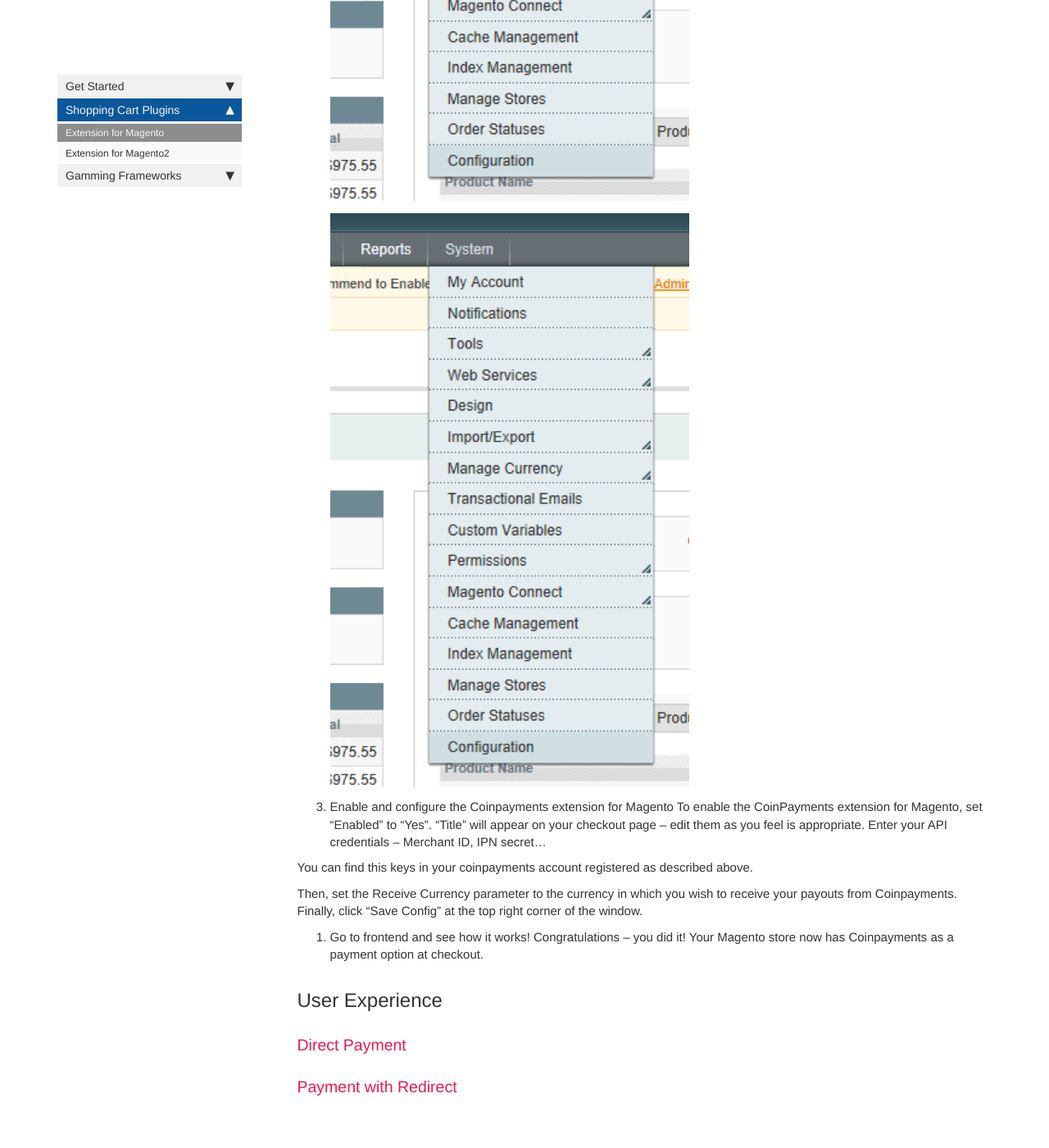
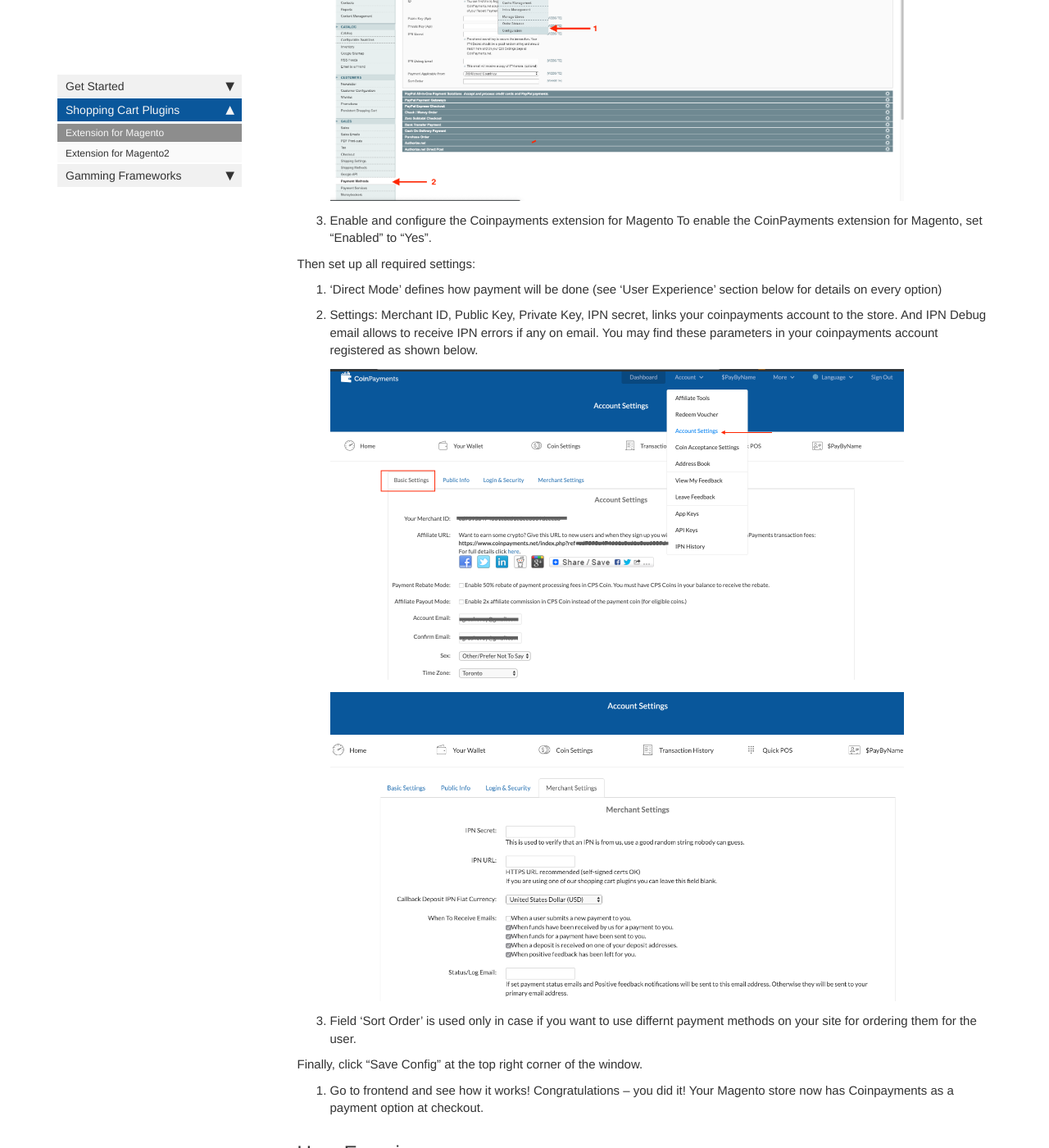
Before and after one commit to CoinPaymentsNet/CoinPaymentsNET.github.io, a Jekyll site: the page built from pages/shopping-carts/magento1.md, in a window 1280 px wide and 1400 px high, scrolled down 1770 px. Shown: the whole window at 82% size. Built offline with Jekyll 4.4.1, drawn with Linux system fonts in a browser that asks for light colours; nearby versions of some CDN libraries; comment, search, counter and statistics services are not loaded; some of the changed text lies outside the part shown.

Commit message:
magento manual update

```diff
--- a/pages/shopping-carts/magento1.md
+++ b/pages/shopping-carts/magento1.md
@@ -37,22 +37,30 @@ Then, click “Install” followed by “Proceed” and wait for the installatio
 
 2. Extract archive and upload to root directory of your Magento store;
 
+3. Flush Magento Cache:
+  - login as an admin
+  - go to System » Cache Management
+  - Click 'Flush Magento Cache'
+  ![cache]({{ site.url }}/images/magento1_flush_cache.png)
+
 ## Setup
 
 1. Login to Magento Admin panel
 
 2. Locate CoinPayments extension in Payment Methods.
 Go to System » Configuration, find the SALES sub-menu and then click on Payment Methods – from there, scroll down and locate “Coinpayments.net”.
-![config]({{ site.url }}/images/magento1_configuration_1.png)  ![config2]({{ site.url }}/images/magento1_configuration_1.png)
+![config]({{ site.url }}/images/magento1_configuration.png)
 
 4. Enable and configure the Coinpayments extension for Magento
 To enable the CoinPayments extension for Magento, set “Enabled” to “Yes”.
-“Title” will appear on your checkout page – edit them as you feel is appropriate.
-Enter your API credentials – Merchant ID, IPN secret...
 
-You can find this keys in your coinpayments account registered as described above.
+Then set up all required settings:
+  1. 'Direct Mode' defines how payment will be done (see 'User Experience' section below for details on every option)
+  2. Settings: Merchant ID, Public Key, Private Key, IPN secret, links your coinpayments account to the store. And IPN Debug email allows to receive IPN errors if any on email. You may find these parameters in  your coinpayments account registered as shown below.
+  ![coinpayments_merchant]({{ site.url }}/images/coinpayments_merchant1.png)
+  ![coinpayments_merchant]({{ site.url }}/images/coinpayments_merchant2.png)
+  3. Field 'Sort Order' is used only in case if you want to use differnt payment methods on your site for ordering them for the user.
 
-Then, set the Receive Currency parameter to the currency in which you wish to receive your payouts from Coinpayments.
 Finally, click “Save Config” at the top right corner of the window.
 
 
@@ -60,6 +68,12 @@ Finally, click “Save Config” at the top right corner of the window.
 
 ## User Experience
 
+User experience could be with 'Direct Mode' i.e. payment directly on the site. Or with redirect to CoinPayments site for payment there.
 ### Direct Payment
 
 ### Payment with Redirect
+
+
+## Demo
+
+You can try live demo here ...
```
Also changed, not shown: images/coinpayments_merchant1.png (added), images/coinpayments_merchant2.png (added), images/magento1_configuration.png (added), images/magento1_configuration_1.png (deleted), images/magento1_configuration_2.png (deleted), images/magento1_flush_cache.png (added), images/magento_configuration.png (added).
